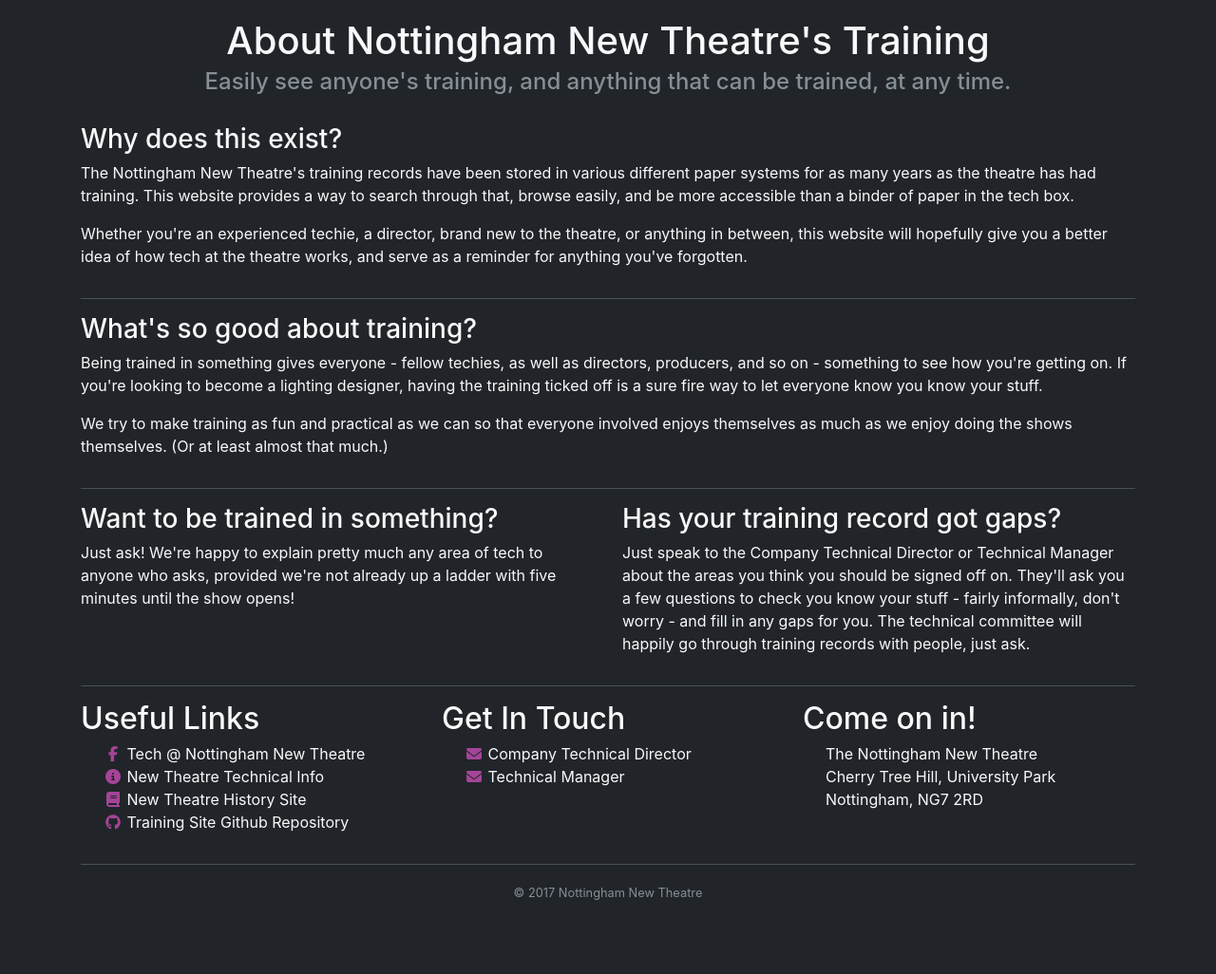
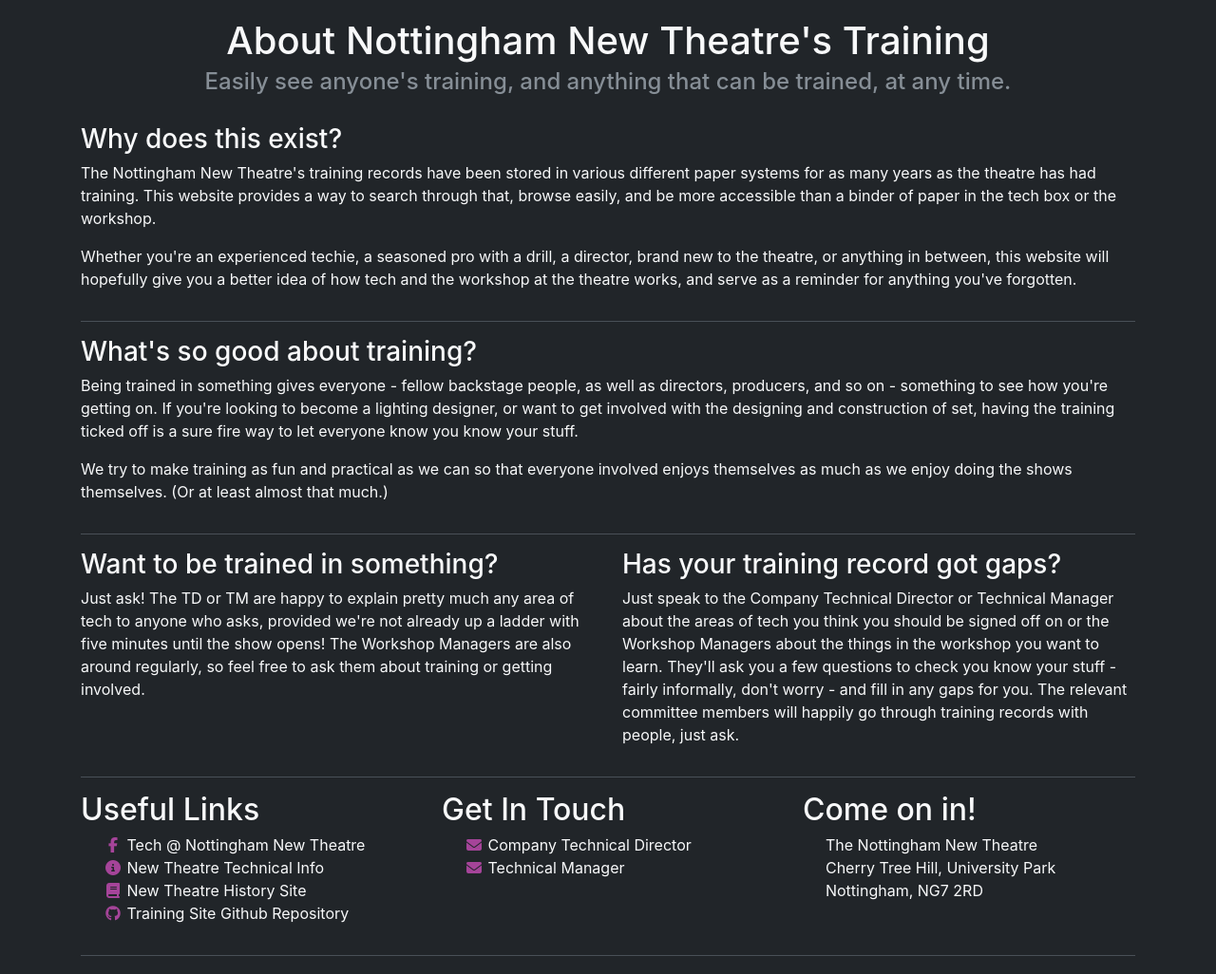
Before and after one commit to newtheatre/nt_training, a Django app: page /about/ in a window 1280 px wide. Shown: the part 133-1159 px from the top of the page at 95% size. Before the commit the page ends 1081 px from the top, so only its background shows below. Run offline with Django 3.2, Linux system fonts and the light colour scheme; data comes from the database, SQL or seed files in the repository; some libraries are stand-ins or nearby versions.

Commit message:
Updating Various Files to reflect Workshop additions
Basically rewording some of the text to include the workshop managers

```diff
--- a/nt_training/templates/nt_training/about.html
+++ b/nt_training/templates/nt_training/about.html
@@ -13,15 +13,15 @@
 <div class="row">
 	<div class="col">
 		<h3>Why does this exist?</h2>
-		<p>The Nottingham New Theatre's training records have been stored in various different paper systems for as many years as the theatre has had training. This website provides a way to search through that, browse  easily, and be more accessible than a binder of paper in the tech box.</p>
-		<p>Whether you're an experienced techie, a director, brand new to the theatre, or anything in between, this website will hopefully give you a better idea of how tech at the theatre works, and serve as a reminder for anything you've forgotten.</p>
+		<p>The Nottingham New Theatre's training records have been stored in various different paper systems for as many years as the theatre has had training. This website provides a way to search through that, browse  easily, and be more accessible than a binder of paper in the tech box or the workshop.</p>
+		<p>Whether you're an experienced techie, a seasoned pro with a drill, a director, brand new to the theatre, or anything in between, this website will hopefully give you a better idea of how tech and the workshop at the theatre works, and serve as a reminder for anything you've forgotten.</p>
 	</div>
 </div>
 <hr>
 <div class="row">
 	<div class="col">
 		<h3>What's so good about training?</h2>
-		<p>Being trained in something gives everyone - fellow techies, as well as directors, producers, and so on - something to see how you're getting on. If you're looking to become a lighting designer, having the training ticked off is a sure fire way to let everyone know you know your stuff.</p>
+		<p>Being trained in something gives everyone - fellow backstage people, as well as directors, producers, and so on - something to see how you're getting on. If you're looking to become a lighting designer, or want to get involved with the designing and construction of set, having the training ticked off is a sure fire way to let everyone know you know your stuff.</p>
 		<p>We try to make training as fun and practical as we can so that everyone involved enjoys themselves as much as we enjoy doing the shows themselves. (Or at least almost that much.)</p>
 	</div>
 </div>
@@ -29,11 +29,11 @@
 <div class="row">
 	<div class="col-12 col-sm-6">
 		<h3>Want to be trained in something?</h2>
-		<p>Just ask! We're happy to explain pretty much any area of tech to anyone who asks, provided we're not already up a ladder with five minutes until the show opens!</p>
+		<p>Just ask! The TD or TM are happy to explain pretty much any area of tech to anyone who asks, provided we're not already up a ladder with five minutes until the show opens! The Workshop Managers are also around regularly, so feel free to ask them about training or getting involved.</p>
 	</div>
 	<div class="col-12 col-sm-6">
 		<h3>Has your training record got gaps?</h2>
-		<p>Just speak to the Company Technical Director or Technical Manager about the areas you think you should be signed off on. They'll ask you a few questions to check you know your stuff - fairly informally, don't worry - and fill in any gaps for you. The technical committee will happily go through training records with people, just ask.</p>
+		<p>Just speak to the Company Technical Director or Technical Manager about the areas of tech you think you should be signed off on or the Workshop Managers about the things in the workshop you want to learn. They'll ask you a few questions to check you know your stuff - fairly informally, don't worry - and fill in any gaps for you. The relevant committee members will happily go through training records with people, just ask.</p>
 	</div>
 </div>
 <hr>
--- a/nt_training/templates/nt_training/login.html
+++ b/nt_training/templates/nt_training/login.html
@@ -18,7 +18,7 @@
 		{% if next %}
 			{% if "edit" in next or "new" in next %}
 				<div class="row">
-					<div class="alert alert-warning col-8 mx-auto" role="alert"><i class="fa fa-info fa-fw"></i> You need to log in to do that. Accounts are available to New Theatre technical committee.</div>
+					<div class="alert alert-warning col-8 mx-auto" role="alert"><i class="fa fa-info fa-fw"></i> You need to log in to do that. Accounts are available to New Theatre technical and workshop committee.</div>
 				</div>
 			{% endif %}
 		{% endif %}
--- a/nt_training/templates/nt_training/people.html
+++ b/nt_training/templates/nt_training/people.html
@@ -10,7 +10,7 @@
 	<div class="col">
 		<h1 class="text-center">People</h1>
 
-		<p class="text-center">Can't see your name? Drop the <a href="mailto:ctd@newtheatre.org.uk">Company Technical Director an email</a> to get started. <br />
+		<p class="text-center">Can't see your name? Drop the <a href="mailto:ctd@newtheatre.org.uk">Company Technical Director</a> or the <a href="mailto:workshop@newtheatre.org.uk">Workshop Managers</a> an email to get started. <br />
 	</div>
 </div>
 {% if not people %}
```
